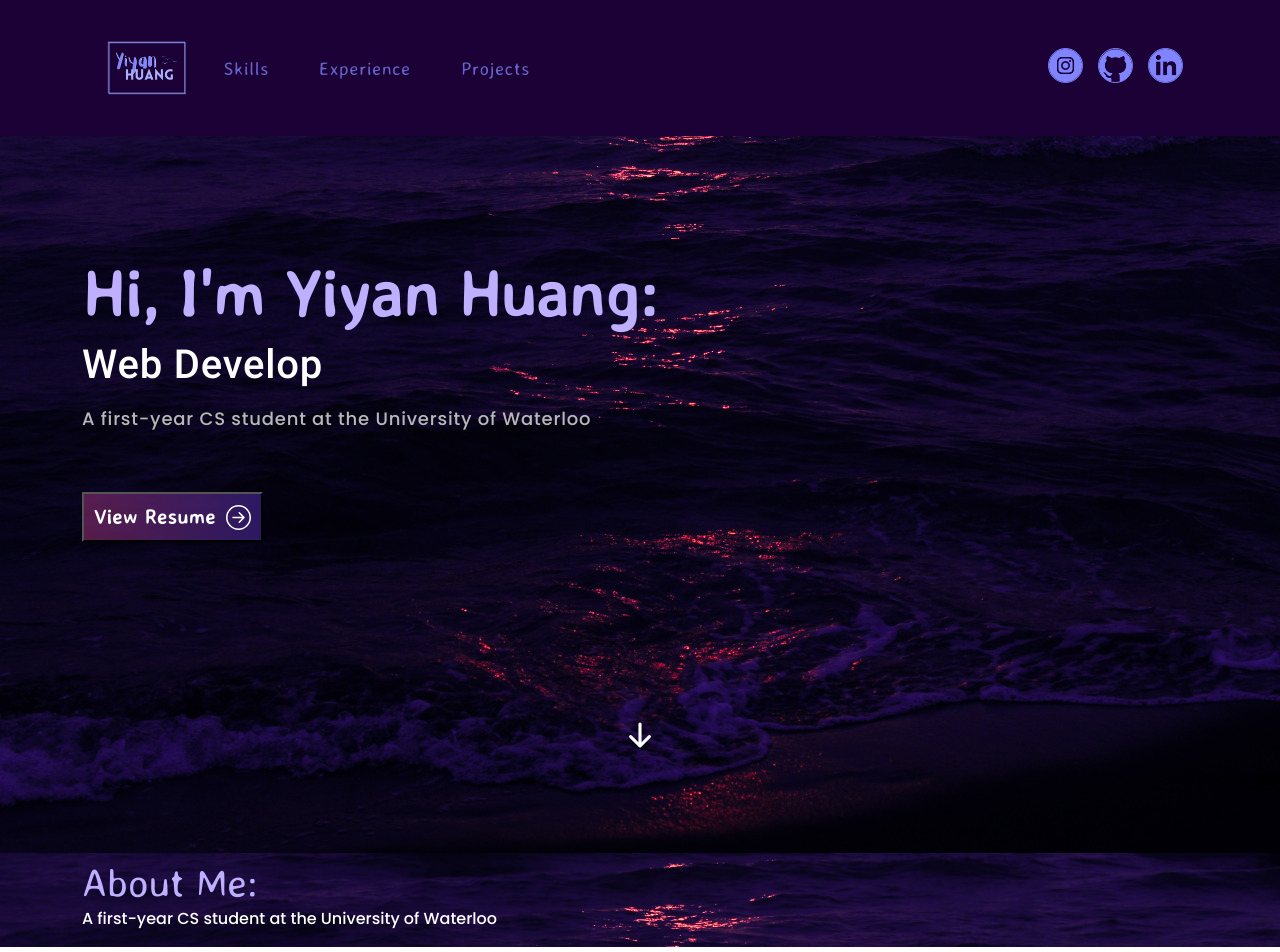
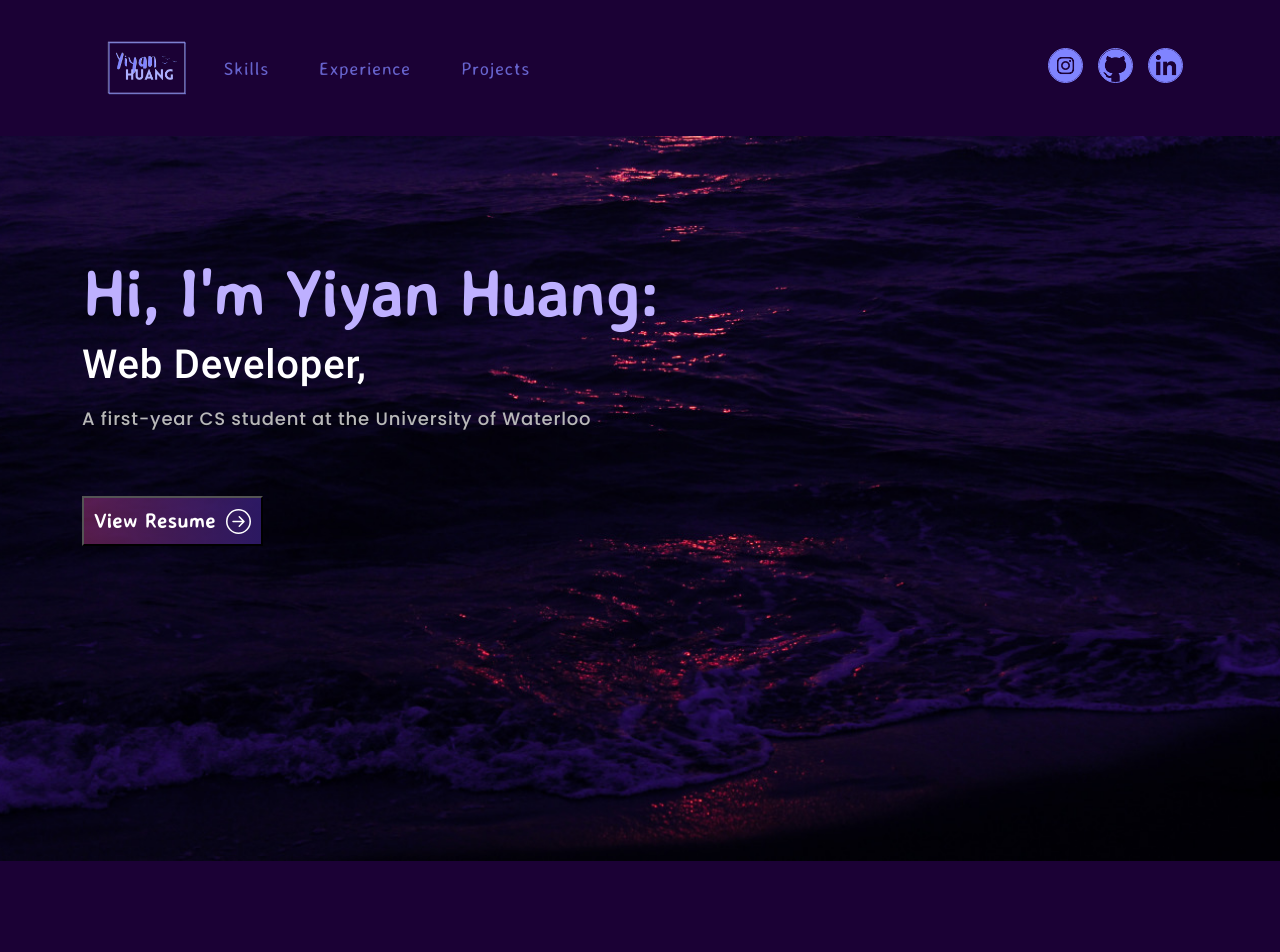
Before and after one commit to yiyan023/Personal-Website, a React (Create React App) app: page / in a window 1280 px wide. Shown: the top 952 px of the page. Built offline with nearby package versions, Linux system fonts and the light colour scheme.

Commit message:
basic about me section created

```diff
--- a/src/App.css
+++ b/src/App.css
@@ -37,11 +37,6 @@
 	position: relative;
 	color: #fff !important;
 	font-family: Averia;
-	background-image: url('assets/ocean.jpg');
-	background-position: top center;
-	background-size: cover;
-	background-repeat: no-repeat;
-	background-attachment: fixed;
   }
 
   h1, h2, h3, h4, h5, h6 {
@@ -206,7 +201,23 @@
   .banner {
 	margin-top: 0;
 	padding: 260px 0 315px 0;
+	background-image: url('assets/ocean.jpg');
+	background-position: top center;
+	background-size: cover;
+	background-repeat: no-repeat;
+	background-attachment: fixed;
+	height: 100%;
   }
+
+  .banner .banner-text {
+	min-height: 11rem;
+  }
+
+  @media (max-width: 1199px) {
+    .banner .banner-text {
+        min-height: 18rem;
+    }
+	}
 
   .banner .tagline {
 	font-weight: 700;
@@ -256,7 +267,7 @@
   .banner .resume:hover {
 	margin-left: 25px;
   }
-  .banner img {
+  .about img {
 	height: 80%;
 	width: 80%;
 	animation: updown 3s linear infinite;
@@ -297,23 +308,52 @@
   }
 
   .banner .next {
-	position: fixed;
-    bottom: 5%;
+	position: absolute;
+    bottom: 57%;
     left: 50%;
     transform: translateX(-50%);
     display: flex;
     justify-content: center;
-    align-items: center;
     width: 100%;
-	transition: all 0.3s ease-in-out;
+	transition: all 0.3s ease-in-out, opacity 0.3s ease-in-out;
+    opacity: 0;
   }
 
   .banner .next:hover {
 	transform: translateX(-50%) scale(1.3);
+	opacity: 100;
   }
 
   .banner .next-button {
 	background-color: transparent;
 	border: transparent;
-	color:#fff;
+	color: transparent;
+	height: 150px;
+	width: 150px;
   }
+
+  .banner .next-button:hover {
+	color: #fff;
+  }
+
+  .about {
+	background-color: rgb(27, 1, 53);
+	margin-top: 0;
+	padding: 125px 0 200px 0;
+	justify-content: right;
+  }
+
+  .about h1 {
+	font-size: 65px;
+	font-weight: 700;
+	letter-spacing: 0.8px;
+	line-height: 1;
+	margin-bottom: 20px;
+	display: block;
+	color: rgb(190, 176, 255);
+  }
+
+  .about .normal-text {
+	font-family: Poppins;
+	width: 80%;
+  }
--- a/src/components/About.js
+++ b/src/components/About.js
@@ -8,12 +8,12 @@ export const About = () => {
 		<section className="about" id="home">
 			<Container>
 				<Row className="align-items-center">
+					<Col xs={12} md={6} xl={5}>
+						<img src={Portrait}/>
+					</Col>
 					<Col xs={12} md={6} xl={7}>
-						<h1 className="name">{`About Me:`}</h1>
-						<p className="normal-text">A first-year CS student at the University of Waterloo</p>
-					</Col>
-					<Col xs={12} md={6} xl={5}>
-
+						<h1>{`About Me`}</h1>
+						<p className="normal-text">Hi, I'm Yiyan, an aspiring full-stack developer and incoming sophmore at the University of Waterloo. As a keen learner who loves solving problems, I am always seeking opportunities to expand my technical skills and build something awesome! Feel free to check out any of my projects and experiences.</p>
 					</Col>
 				</Row>
 			</Container>
--- a/src/components/Banner.js
+++ b/src/components/Banner.js
@@ -40,25 +40,35 @@ export const Banner = () => {
 		return () => { clearInterval(ticker)};
 	}, [text])
 
+	function scrollDown() {
+		window.scrollBy({
+			top: 750,
+			behavior: 'smooth'
+		});
+	}
+
 	return (
 		<section className="banner" id="home">
 			<Container>
+				<div>
 				<Row className="align-items-center">
 					<Col xs={12} md={6} xl={7}>
-						<h1 className="name">{`Hi, I'm Yiyan Huang:`}</h1>
-						<h1 className="role">{text}</h1>
-						<p className="normal-text">A first-year CS student at the University of Waterloo</p>
+						<div className="banner-text">
+							<h1 className="name">{`Hi, I'm Yiyan Huang:`}</h1>
+							<div class="fix-height"><h1 className="role">{text}</h1></div>
+							<p className="normal-text">A first-year CS student at the University of Waterloo</p>
+						</div>
 						<button class="resume-button"onClick={() => window.location.href = 'https://drive.google.com/file/d/1aetfS8boNtyLgm5TDWQbJ8Swtr34fNAA/view?usp=sharing'}> View Resume <ArrowRightCircle className="resume" size={25} /> </button>
 					</Col>
 					<Col xs={12} md={6} xl={5}>
 
 					</Col>
 				</Row>
+				</div>
+				<div className="next">
+					<button class="next-button" onClick={scrollDown}><ArrowDownShort size={50} /> </button>
+				</div>
 			</Container>
-
-			<div className="next">
-				<button class="next-button"><ArrowDownShort size={50} /> </button>
-			</div>
 		</section>
 	)
 }
```
